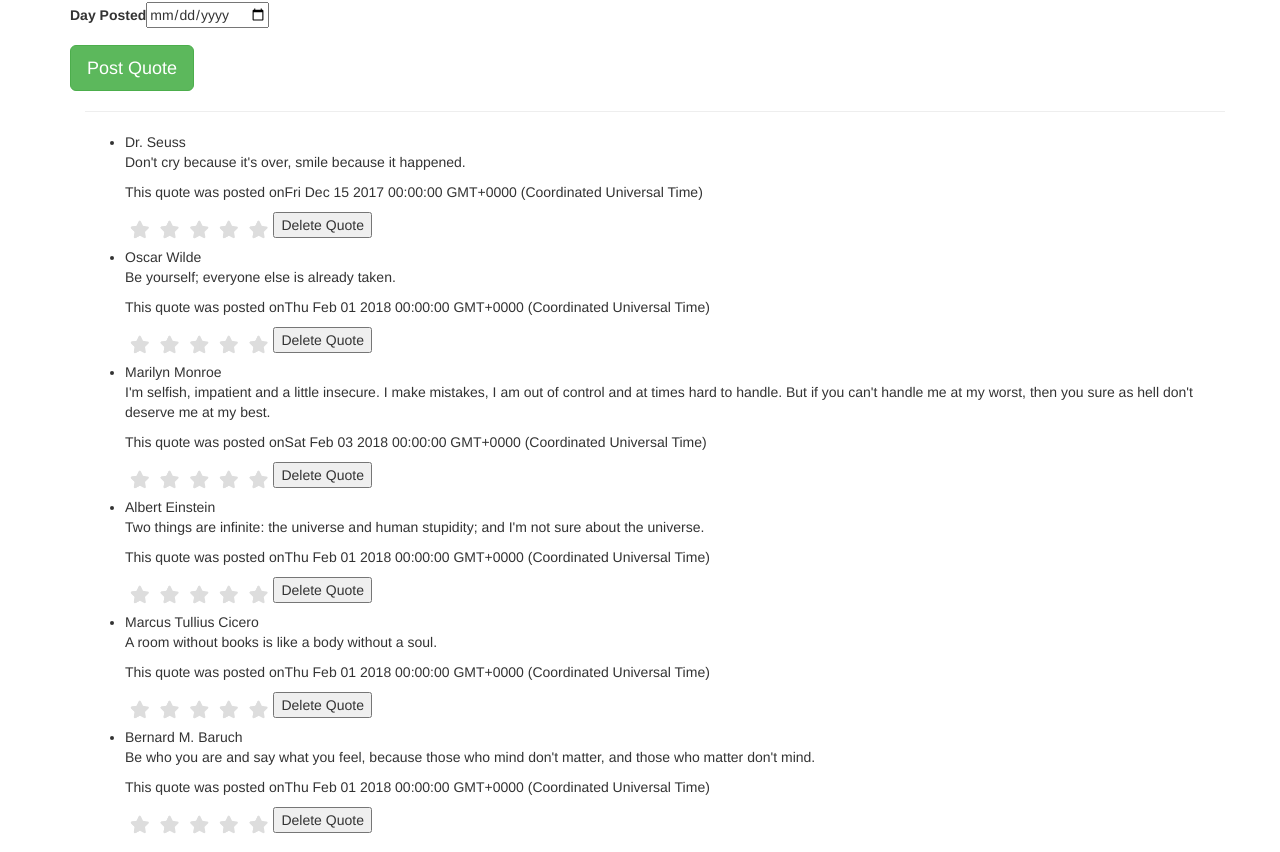
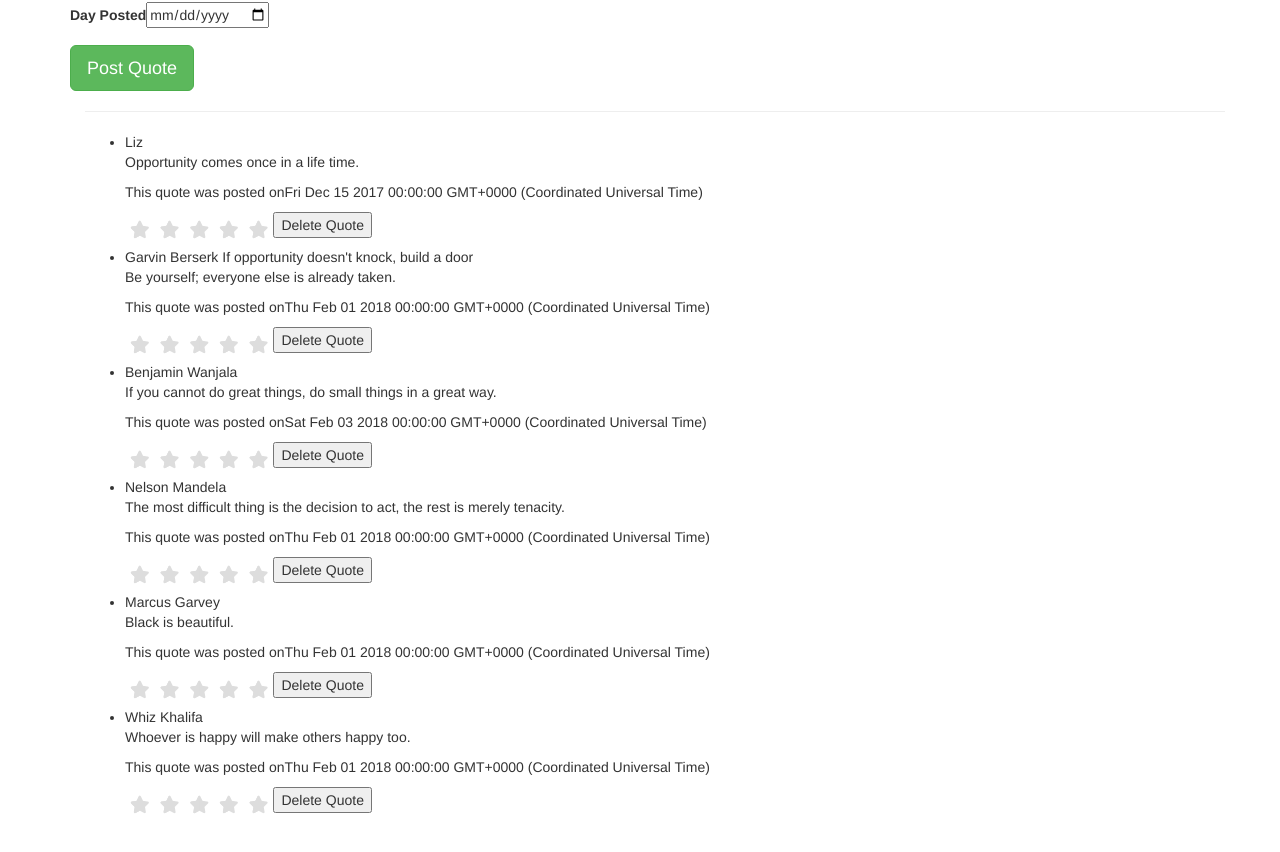
Before and after one commit to garvinipkiss/Quotes, an Angular app: page / in a window 1280 px wide. Shown: the part 494-1346 px from the top of the page. Built offline with nearby package versions, Linux system fonts and the light colour scheme.

Commit message:
progressing

```diff
--- a/src/app/quote/quote.component.ts
+++ b/src/app/quote/quote.component.ts
@@ -7,12 +7,12 @@ import { Quote } from '../quote'
 })
 export class QuoteComponent implements OnInit {
     quotes = [
-  new Quote(1,"Dr. Seuss","Don't cry because it's over, smile because it happened.", new Date(2017,11,15)),
-  new Quote(2,"Oscar Wilde", "Be yourself; everyone else is already taken.", new Date(2018,1.1)),
-  new Quote(3," Marilyn Monroe", "I'm selfish, impatient and a little insecure. I make mistakes, I am out of control and at times hard to handle. But if you can't handle me at my worst, then you sure as hell don't deserve me at my best.", new Date(2018,1,3)),
-  new Quote(4,"Albert Einstein", "Two things are infinite: the universe and human stupidity; and I'm not sure about the universe.", new Date(2018,1.5)),
-  new Quote(5,"Marcus Tullius Cicero", "A room without books is like a body without a soul.",new Date(2018,1.7)),
-  new Quote(6,"Bernard M. Baruch", "Be who you are and say what you feel, because those who mind don't matter, and those who matter don't mind.", new Date(2018,1.9))
+  new Quote(1,"Liz","Opportunity comes once in a life time.", new Date(2017,11,15)),
+  new Quote(2,"Garvin Berserk If opportunity doesn't knock, build a door", "Be yourself; everyone else is already taken.", new Date(2018,1.1)),
+  new Quote(3," Benjamin Wanjala", "If you cannot do great things, do small things in a great way.", new Date(2018,1,3)),
+  new Quote(4,"Nelson Mandela", "The most difficult thing is the decision to act, the rest is merely tenacity.", new Date(2018,1.5)),
+  new Quote(5,"Marcus Garvey", "Black is beautiful.",new Date(2018,1.7)),
+  new Quote(6,"Whiz Khalifa", "Whoever is happy will make others happy too.", new Date(2018,1.9))
 ]
 
 
```
